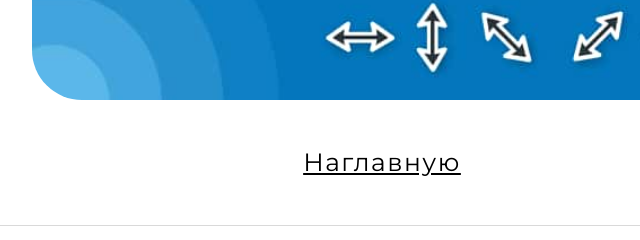
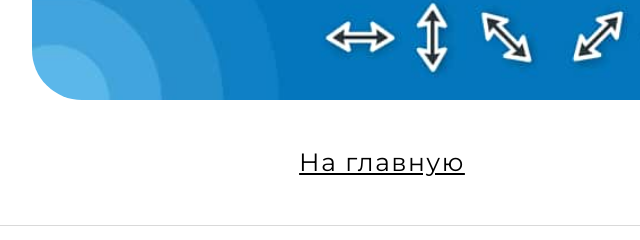
Before and after one commit to SolinCode/blog.solinofficial.com, an Eleventy site: page src/articles/beautiful-windows-eleven/index.md in a window 1280 px wide. Shown: the part 6125-6365 px from the top of the page, 258-898 px from the left. Built offline with nearby package versions, Linux system fonts and the light colour scheme; Eleventy itself is replaced by a stand-in of ours; files that its build step writes are made by us from their sources.

Commit message:
Тест2

```diff
--- a/src/layouts/article.njk
+++ b/src/layouts/article.njk
@@ -17,7 +17,7 @@ layout: page.njk
             {{ content | safe }}
         </div>
         <p class="notice">
-            <a class="notice__link" href="/">Наглавную</a>
+            <a class="notice__link" href="/">На главную</a>
         </p>
     </section>
 </main>
```
